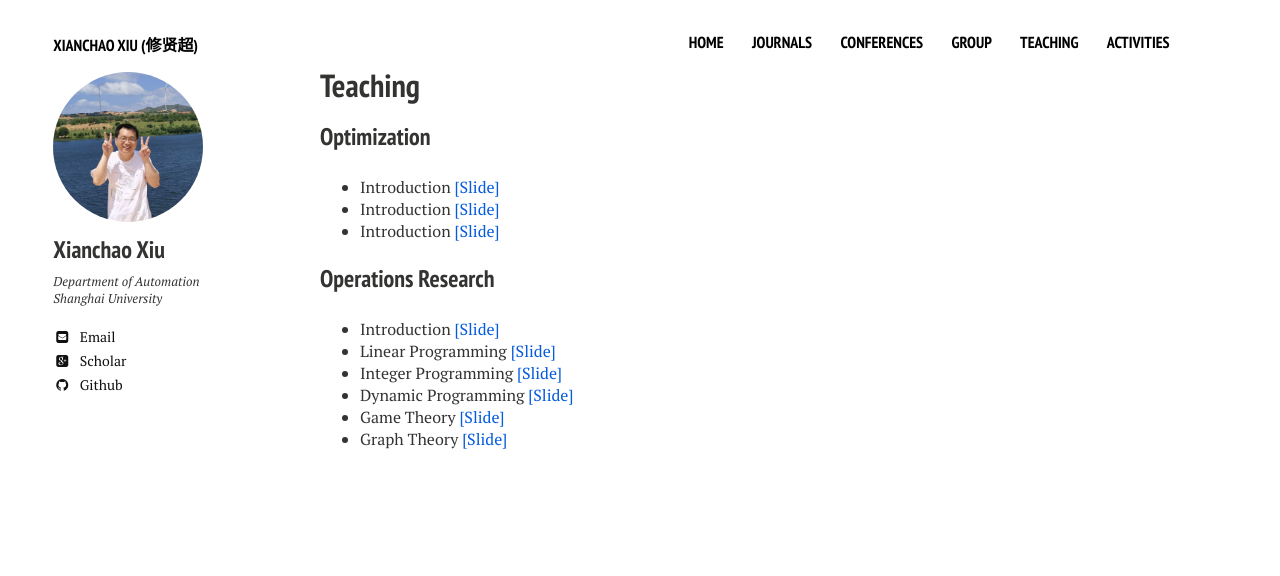
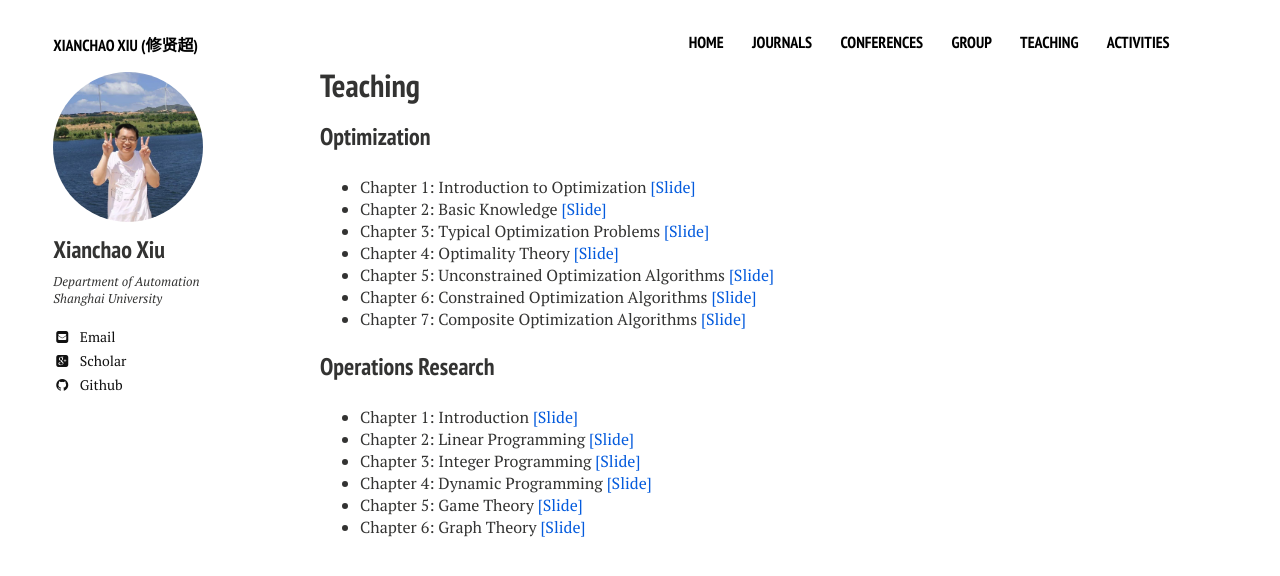
Before and after one commit to xianchaoxiu/xianchaoxiu.github.io, a Jekyll site: the page built from teaching/index.md, in a window 1280 px wide. Shown: the top 576 px of the page. Built offline with Jekyll 4.4.1, drawn with Linux system fonts in a browser that asks for light colours; nearby versions of some CDN libraries.

Commit message:
Update index.md

```diff
--- a/teaching/index.md
+++ b/teaching/index.md
@@ -10,16 +10,20 @@ share: false
 
 
 ### Optimization
-* Introduction  <a href="../group/2024-Yu.pdf" class="textlink" target="_blank">[Slide]</a>
-* Introduction  <a href="../group/2024-Yu.pdf" class="textlink" target="_blank">[Slide]</a>
-* Introduction  <a href="../group/2024-Yu.pdf" class="textlink" target="_blank">[Slide]</a>
+* Chapter 1: Introduction to Optimization  <a href="../teaching/OR-1.pdf" class="textlink" target="_blank">[Slide]</a>
+* Chapter 2: Basic Knowledge  <a href="../teaching/OR-2.pdf" class="textlink" target="_blank">[Slide]</a>
+* Chapter 3: Typical Optimization Problems  <a href="../teaching/OR-3.pdf" class="textlink" target="_blank">[Slide]</a>
+* Chapter 4: Optimality Theory  <a href="../teaching/OR-4.pdf" class="textlink" target="_blank">[Slide]</a>
+* Chapter 5: Unconstrained Optimization Algorithms  <a href="../teaching/OR-5" class="textlink" target="_blank">[Slide]</a>
+* Chapter 6: Constrained Optimization Algorithms  <a href="../teaching/OR-6.pdf" class="textlink" target="_blank">[Slide]</a>
+* Chapter 7: Composite Optimization Algorithms  <a href="../teaching/OR-6.pdf" class="textlink" target="_blank">[Slide]</a>
 
 
 
 ### Operations Research
-* Introduction  <a href="../teaching/OR-1.pdf" class="textlink" target="_blank">[Slide]</a>
-* Linear Programming  <a href="../teaching/OR-2.pdf" class="textlink" target="_blank">[Slide]</a>
-* Integer Programming  <a href="../teaching/OR-3.pdf" class="textlink" target="_blank">[Slide]</a>
-* Dynamic Programming  <a href="../teaching/OR-4.pdf" class="textlink" target="_blank">[Slide]</a>
-* Game Theory  <a href="../teaching/OR-5" class="textlink" target="_blank">[Slide]</a>
-* Graph Theory  <a href="../teaching/OR-6.pdf" class="textlink" target="_blank">[Slide]</a>
+* Chapter 1: Introduction  <a href="../teaching/OR-1.pdf" class="textlink" target="_blank">[Slide]</a>
+* Chapter 2: Linear Programming  <a href="../teaching/OR-2.pdf" class="textlink" target="_blank">[Slide]</a>
+* Chapter 3: Integer Programming  <a href="../teaching/OR-3.pdf" class="textlink" target="_blank">[Slide]</a>
+* Chapter 4: Dynamic Programming  <a href="../teaching/OR-4.pdf" class="textlink" target="_blank">[Slide]</a>
+* Chapter 5: Game Theory  <a href="../teaching/OR-5" class="textlink" target="_blank">[Slide]</a>
+* Chapter 6: Graph Theory  <a href="../teaching/OR-6.pdf" class="textlink" target="_blank">[Slide]</a>
```
